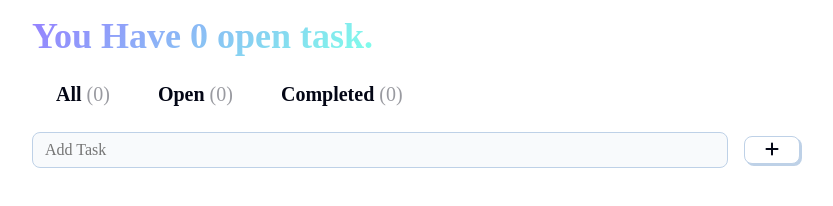
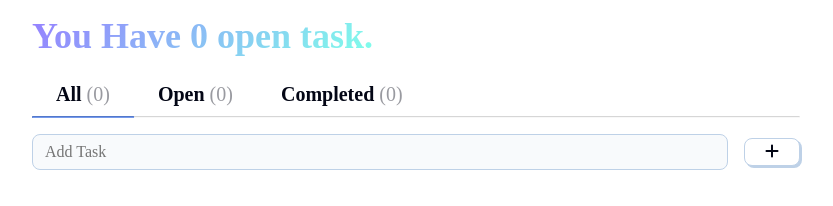
Before and after one commit to anandku06/ReactToDo_App, a React (Vite) app: page / in a window 1280 px wide. Shown: the top 206 px of the page, without its empty margins (224-1057 px from the left). Built offline with nearby package versions, Linux system fonts and the light colour scheme; a web font is replaced by a local one.

Commit message:
feat: add tab selection functionality to filter Todo list

```diff
--- a/src/App.jsx
+++ b/src/App.jsx
@@ -13,6 +13,7 @@ function App() {
   // ];
 
   const [todos, setTodos] = useState([]);
+  const [selectedTab, setSelectedTab] = useState("All");
 
   function handleAddTodo(newTodo) {
     const newTodoList = [...todos, { input: newTodo, completed: false }];
@@ -26,8 +27,12 @@ function App() {
   return (
     <>
       <Header todos={todos} />
-      <Tabs todos={todos} />
-      <TodoList todos={todos} />
+      <Tabs
+        todos={todos}
+        selectedTab={selectedTab}
+        setSelectedTab={setSelectedTab}
+      />
+      <TodoList todos={todos} selectedTab={selectedTab} />
       <TodoInput handleAddTodo={handleAddTodo} />
     </>
   );
--- a/src/components/Tabs.jsx
+++ b/src/components/Tabs.jsx
@@ -1,20 +1,29 @@
 export function Tabs(props) {
-  const { todos } = props;
+  const { todos, selectedTab, setSelectedTab } = props;
   const tabs = ["All", "Open", "Completed"];
   return (
     <nav className="tab-container">
       {tabs.map((tab, tabIndex) => {
-        const numOfTasks = tab === "All" ? todos.length :
-        tab === "Open" ? todos.filter(val => !val.completed).length :
-        todos.filter(val => val.completed).length
+        const numOfTasks =
+          tab === "All"
+            ? todos.length
+            : tab === "Open"
+            ? todos.filter((val) => !val.completed).length
+            : todos.filter((val) => val.completed).length;
         return (
-          <button key={tabIndex} className="tab-button">
+          <button onClick={() => setSelectedTab(tab)}
+            key={tabIndex}
+            className={
+              "tab-button " + (tab === selectedTab ? "tab-selected" : "")
+            }
+          >
             <h4>
               {tab} <span>({numOfTasks})</span>
             </h4>
           </button>
         );
       })}
+      <hr />
     </nav>
   );
 }
--- a/src/components/TodoList.jsx
+++ b/src/components/TodoList.jsx
@@ -1,9 +1,9 @@
 import { TodoCard } from "./TodoCard";
 
 export function TodoList(props) {
-  const { todos } = props;
+  const { todos, selectedTab } = props;
 
-  const tab = "All";
+  const tab = selectedTab;
   const filterTodoList =
     tab === "Completed"
       ? todos.filter((val) => val.completed)
```
